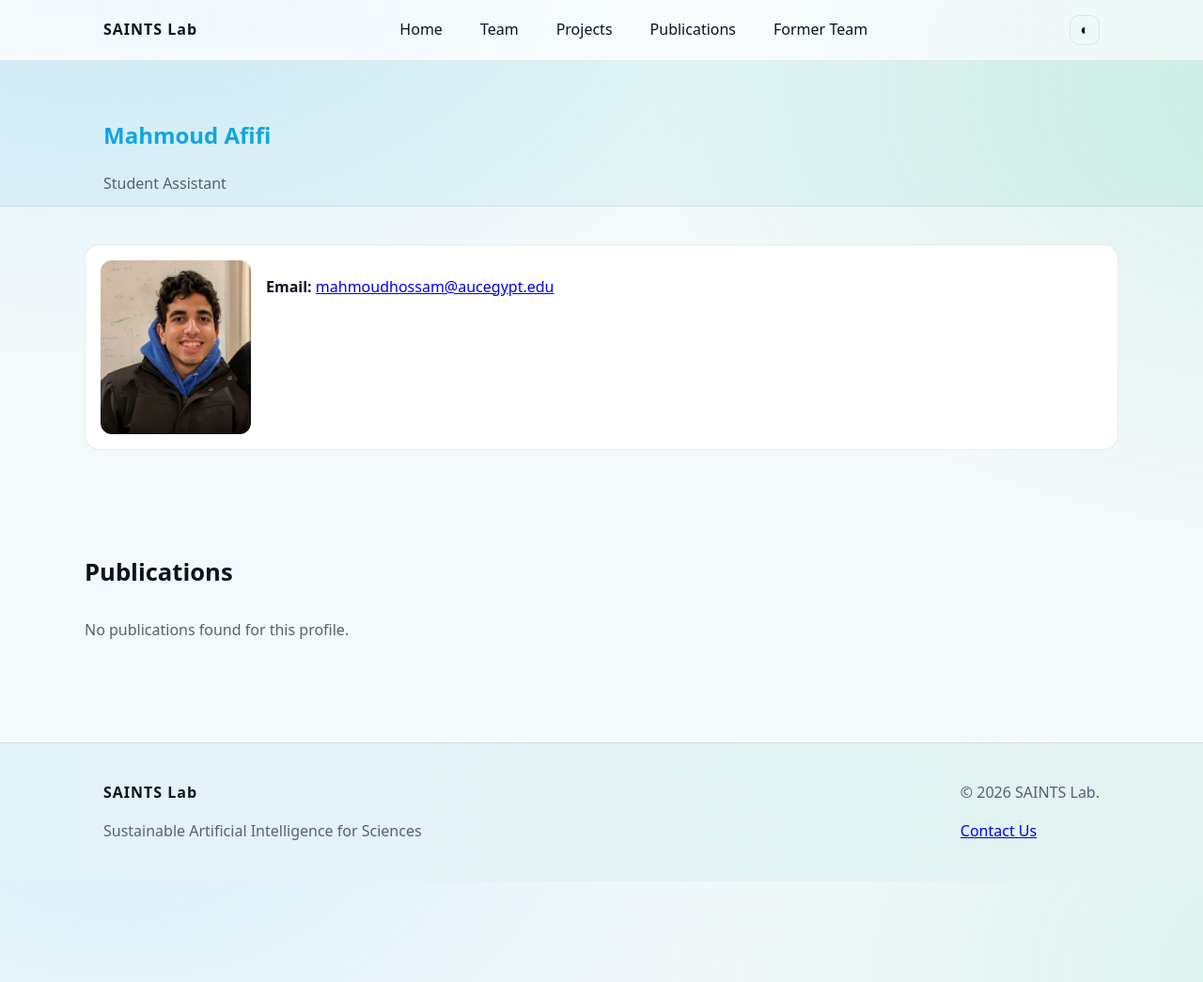
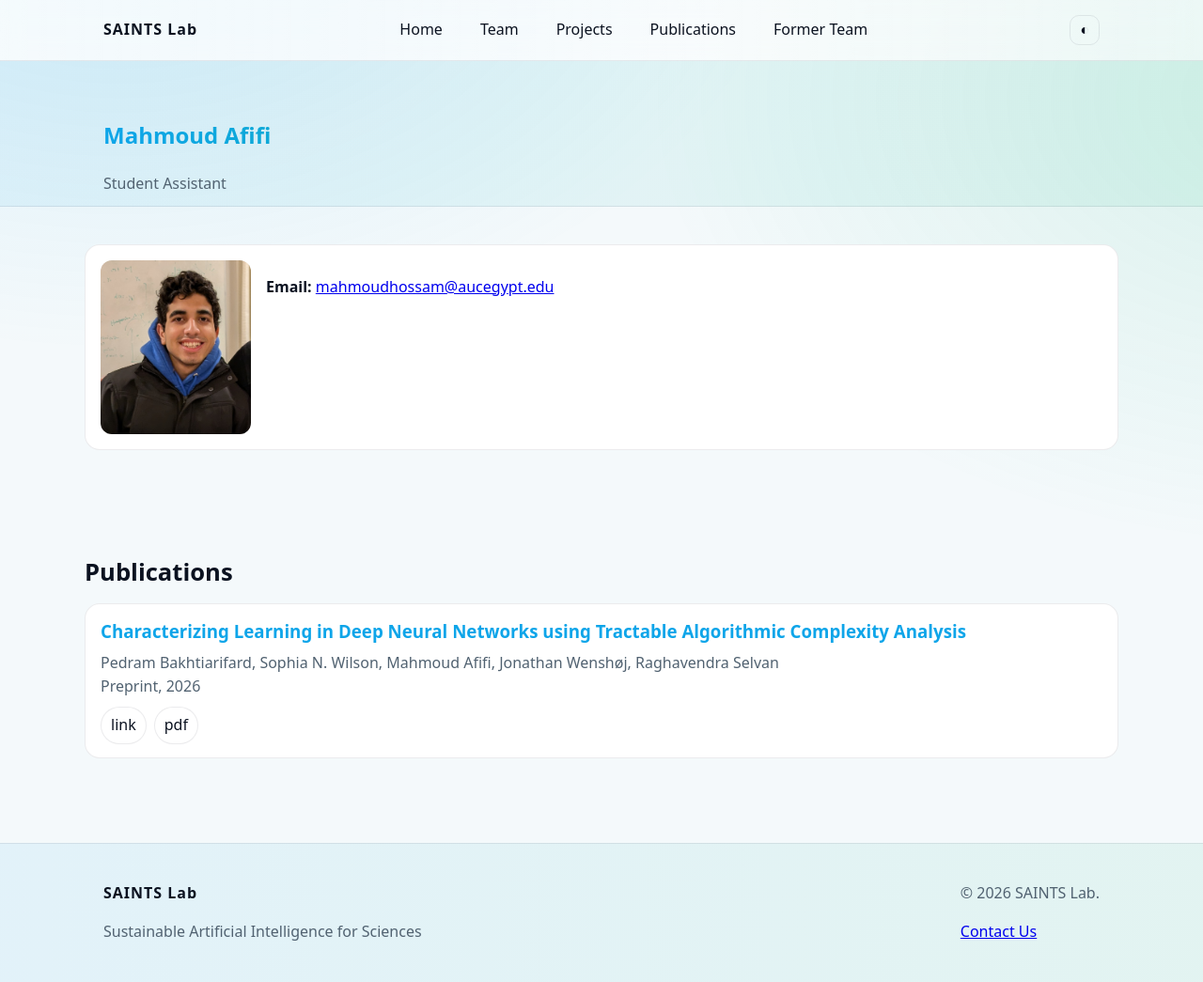
Before and after one commit to saintslab/saintslab.github.io, a Jekyll site: the page built from _people/mahmoud.md, in a window 1280 px wide and 1045 px high. Shown: the whole window at 94% size. Built offline with Jekyll 4.4.1, drawn with Linux system fonts in a browser that asks for light colours.

Commit message:
chore: sync pubs from projects page

```diff
--- a/_data/publications.json
+++ b/_data/publications.json
@@ -211,6 +211,33 @@
       {
         "label": "pdf",
         "url": "https://arxiv.org/pdf/2602.23192"
+      }
+    ],
+    "type": "from-projects",
+    "theme_key": "sustainability-of-ai",
+    "theme_label": "Sustainability of AI"
+  },
+  {
+    "title": "Characterizing Learning in Deep Neural Networks using Tractable Algorithmic Complexity Analysis",
+    "authors": [
+      "Pedram Bakhtiarifard",
+      "Sophia N. Wilson",
+      "Mahmoud Afifi",
+      "Jonathan Wenshøj",
+      "Raghavendra Selvan"
+    ],
+    "venue": "Preprint",
+    "year": "2026",
+    "date": "2026-01-01",
+    "link": "https://arxiv.org/pdf/2605.15551",
+    "resources": [
+      {
+        "label": "link",
+        "url": "https://arxiv.org/abs/2605.15551"
+      },
+      {
+        "label": "pdf",
+        "url": "https://arxiv.org/pdf/2605.15551"
       }
     ],
     "type": "from-projects",
```
